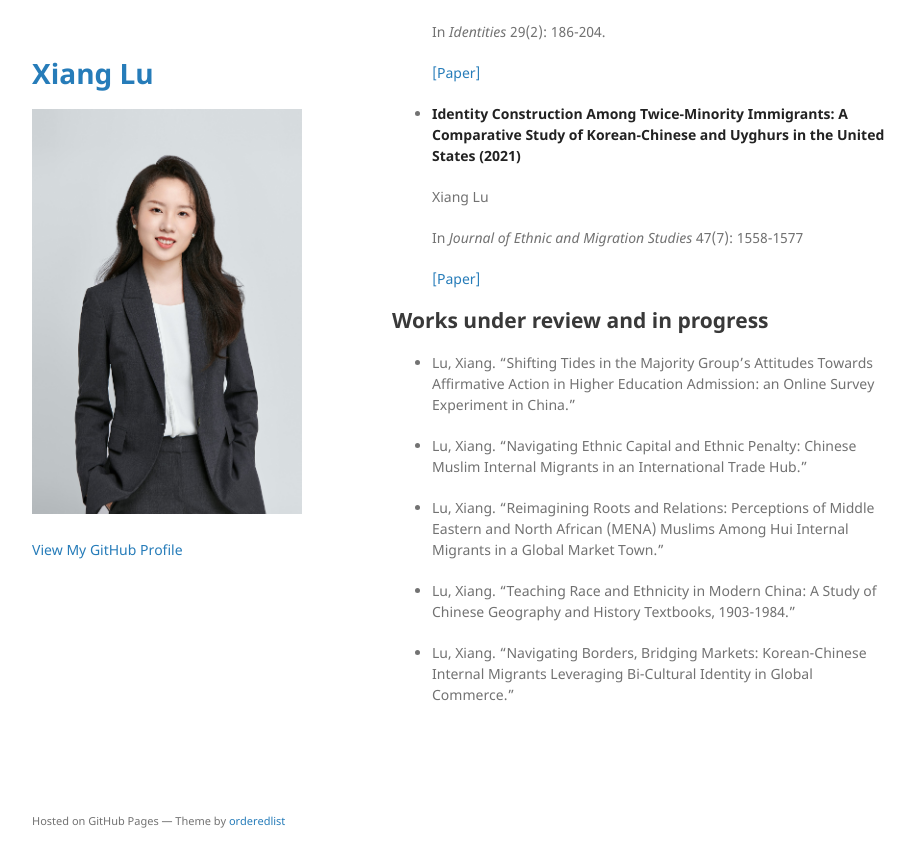
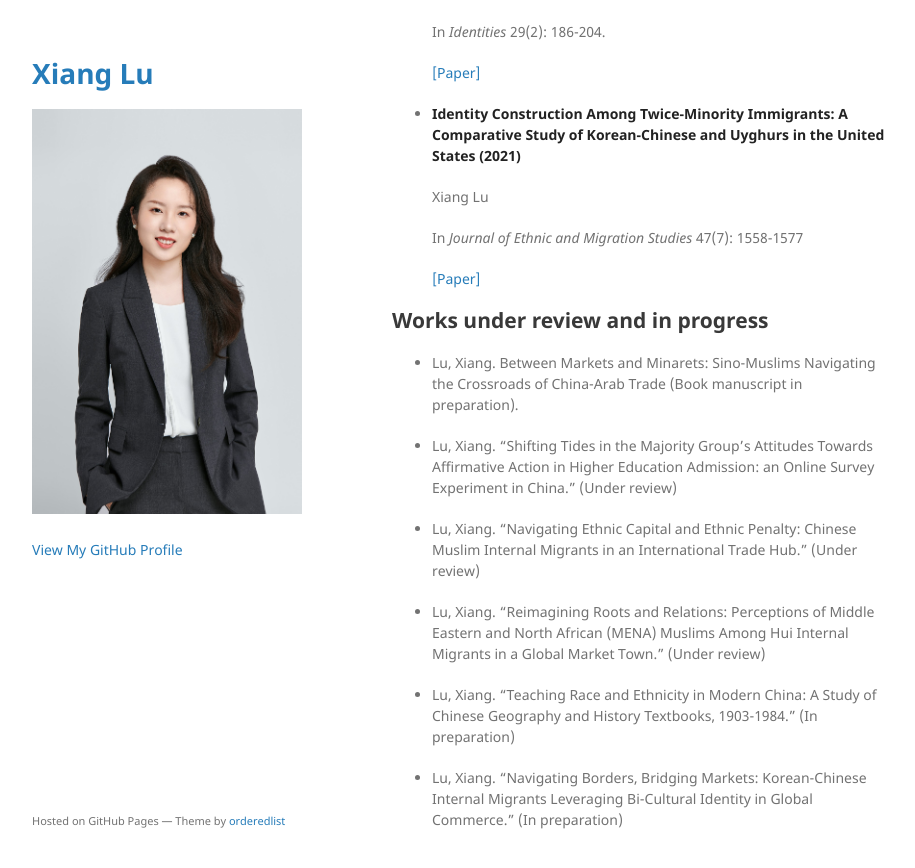
Before and after one commit to xianglusoc/xianglusoc.github.io, a Jekyll site: the page built from index.md, in a window 1280 px wide and 900 px high, scrolled down 1304 px. Shown: the top 868 px of the window, without its empty margins (178-1093 px from the left). Built offline with Jekyll 4.4.1, drawn with Linux system fonts in a browser that asks for light colours; our own code applies the rules of GitHub Pages for plain Markdown files; the repository's description, which GitHub fills in, is left out.

Commit message:
Update index.md

```diff
--- a/index.md
+++ b/index.md
@@ -57,12 +57,14 @@ Contact: xiang.lu@zju.edu.cn
 
 ## Works under review and in progress
 
-- Lu, Xiang. “Shifting Tides in the Majority Group’s Attitudes Towards Affirmative Action in Higher Education Admission: an Online Survey Experiment in China.”
+- Lu, Xiang. Between Markets and Minarets: Sino-Muslims Navigating the Crossroads of China-Arab Trade (Book manuscript in preparation).
 
-- Lu, Xiang. “Navigating Ethnic Capital and Ethnic Penalty: Chinese Muslim Internal Migrants in an International Trade Hub.”
+- Lu, Xiang. “Shifting Tides in the Majority Group’s Attitudes Towards Affirmative Action in Higher Education Admission: an Online Survey Experiment in China.” (Under review)
 
-- Lu, Xiang. “Reimagining Roots and Relations: Perceptions of Middle Eastern and North African (MENA) Muslims Among Hui Internal Migrants in a Global Market Town.”
+- Lu, Xiang. “Navigating Ethnic Capital and Ethnic Penalty: Chinese Muslim Internal Migrants in an International Trade Hub.” (Under review)
 
-- Lu, Xiang. “Teaching Race and Ethnicity in Modern China: A Study of Chinese Geography and History Textbooks, 1903-1984.”
+- Lu, Xiang. “Reimagining Roots and Relations: Perceptions of Middle Eastern and North African (MENA) Muslims Among Hui Internal Migrants in a Global Market Town.” (Under review)
 
-- Lu, Xiang. “Navigating Borders, Bridging Markets: Korean-Chinese Internal Migrants Leveraging Bi-Cultural Identity in Global Commerce.”
+- Lu, Xiang. “Teaching Race and Ethnicity in Modern China: A Study of Chinese Geography and History Textbooks, 1903-1984.” (In preparation)
+
+- Lu, Xiang. “Navigating Borders, Bridging Markets: Korean-Chinese Internal Migrants Leveraging Bi-Cultural Identity in Global Commerce.” (In preparation)
```
